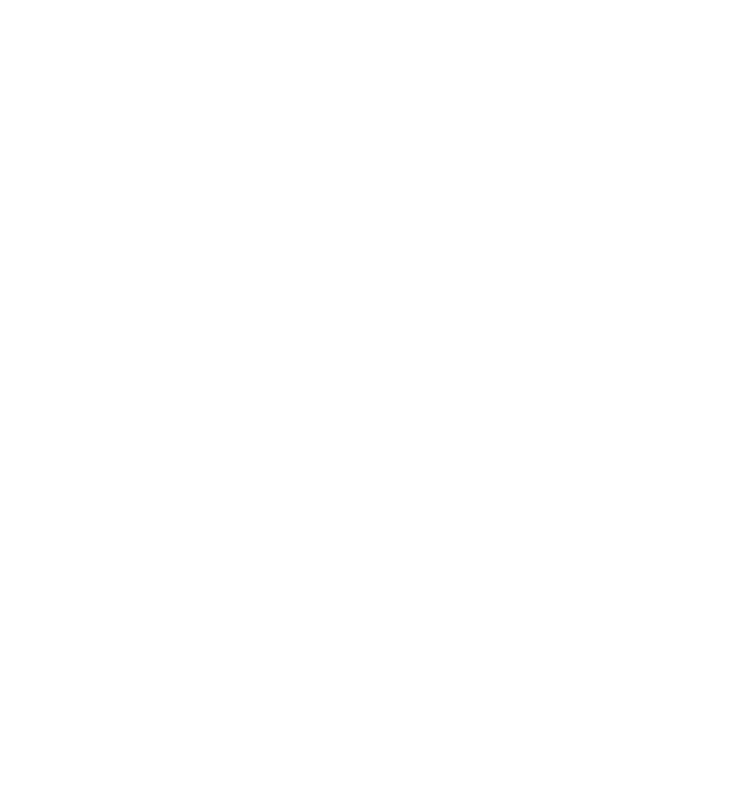
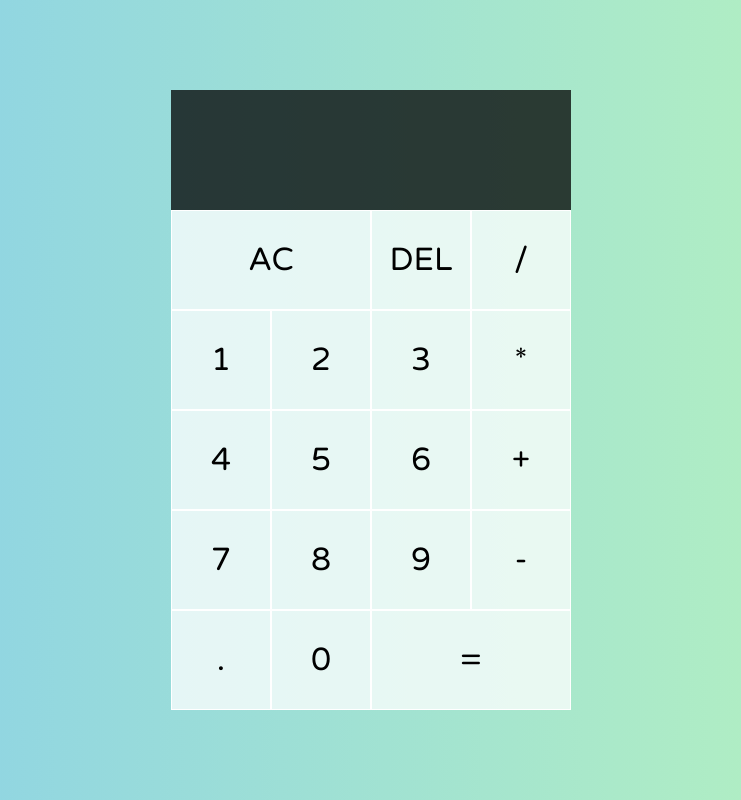
Before and after one commit to Mmarin95/calculator-js, a plain HTML site: page index.html in a window 1280 px wide. Shown: the whole page, without its empty margins (269-1010 px from the left). Drawn offline with Linux system fonts and the light colour scheme.

Commit message:
add js calculator class, querySelectors

```diff
--- a/index.html
+++ b/index.html
@@ -1,14 +1,37 @@
 <!DOCTYPE html>
 <html lang="en">
-<head>
-  <meta charset="UTF-8">
-  <meta http-equiv="X-UA-Compatible" content="IE=edge">
-  <meta name="viewport" content="width=device-width, initial-scale=1.0">
-  <title>Calculator</title>
-  <link rel="stylesheet" href="styles.css">
-  <script src="script.js"></script>
-</head>
-<body>
-
-</body>
+  <head>
+    <meta charset="UTF-8" />
+    <meta http-equiv="X-UA-Compatible" content="IE=edge" />
+    <meta name="viewport" content="width=device-width, initial-scale=1.0" />
+    <title>Calculator</title>
+    <link rel="stylesheet" href="styles.css" />
+    <script src="script.js" defer></script>
+  </head>
+  <body>
+    <div class="calculator-grid">
+      <div class="output">
+        <div data-previous-operand class="previous-operand"></div>
+        <div data-current-operand class="current-operand"></div>
+      </div>
+      <button data-clear class="span-two">AC</button>
+      <button data-delete>DEL</button>
+      <button data-operation>/</button>
+      <button data-number="">1</button>
+      <button data-number>2</button>
+      <button data-number>3</button>
+      <button data-operation>*</button>
+      <button data-number>4</button>
+      <button data-number>5</button>
+      <button data-number>6</button>
+      <button data-operation>+</button>
+      <button data-number>7</button>
+      <button data-number>8</button>
+      <button data-number>9</button>
+      <button data-operation>-</button>
+      <button data-number>.</buttondata-number>
+      <button data-number>0</button>
+      <button data-equals class="span-two">=</button>
+    </div>
+  </body>
 </html>
--- a/script.js
+++ b/script.js
@@ -0,0 +1,33 @@
+class Calculator {
+  constructor(previousOperandText, currentOperandText) {
+    this.previousOperandText = previousOperandText;
+    this.currentOperandText = currentOperandText;
+    this.clear();
+  }
+
+  clear() {
+    this.previousOperandText = "";
+    this.currentOperandText = "";
+    this.operation = undefined;
+  }
+
+  delete() {}
+
+  appendNumber() {}
+
+  chooseOperation() {}
+
+  compute() {}
+
+  updateDisplay() {}
+}
+
+const numberButtons = document.querySelectorAll("[data-number]");
+const operationButtons = document.querySelectorAll("[data-operation]");
+const equalsButtons = document.querySelectorAll("[data-equals]");
+const deleteButtons = document.querySelectorAll("[data-delete]");
+const clearButtons = document.querySelectorAll("[data-clear]");
+const previousOperandText = document.querySelectorAll(
+  "[data-previous-operand]"
+);
+const currentOperandText = document.querySelectorAll("[data-current-operand]");
--- a/styles.css
+++ b/styles.css
@@ -0,0 +1,63 @@
+@import url("https://fonts.googleapis.com/css2?family=Varela+Round&display=swap");
+
+*,
+*::before,
+*::after {
+  box-sizing: border-box;
+  font-family: "Varela Round", sans-serif;
+}
+
+body {
+  margin: 0;
+  padding: 0;
+  background: linear-gradient(to right, skyblue, rgb(186, 245, 186));
+}
+
+.calculator-grid {
+  display: grid;
+  justify-content: center;
+  align-content: center;
+  min-height: 100vh;
+  grid-template-columns: repeat(4, 100px);
+  grid-template-rows: minmax(120px, auto) repeat(5, 100px);
+}
+
+.calculator-grid > button {
+  cursor: pointer;
+  font-size: 2rem;
+  border: 1px solid white;
+  outline: none;
+  background-color: rgba(255, 255, 255, 0.75);
+}
+
+.calculator-grid > button:hover {
+  background-color: rgba(255, 255, 255, 0.9);
+}
+
+.span-two {
+  grid-column: span 2;
+}
+
+.output {
+  /* grid-column: span 4; */
+  /* From column 1 to the last one. (-1 means last one) */
+  grid-column: 1 / -1;
+  background-color: rgba(0, 0, 0, 0.75);
+  display: flex;
+  flex-direction: column;
+  justify-content: space-around;
+  align-items: flex-end;
+  padding: 0.7rem;
+  word-wrap: break-word;
+  word-break: break-all;
+}
+
+.output .previous-operand {
+  color: rgba(255, 255, 255, 0.75);
+  font-size: 1.5rem;
+}
+
+.output .current-operand {
+  color: white;
+  font-size: 2.5rem;
+}
```
